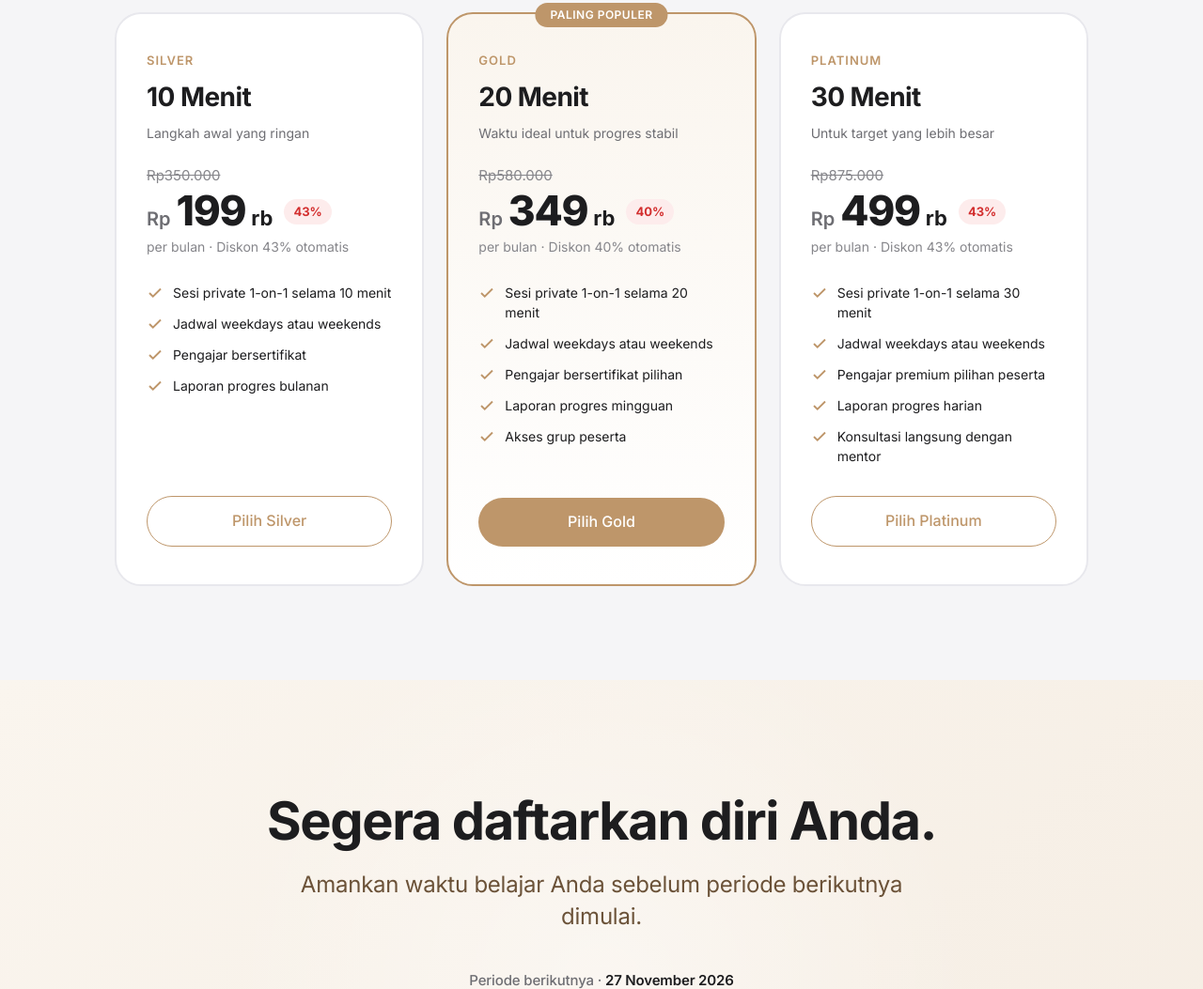
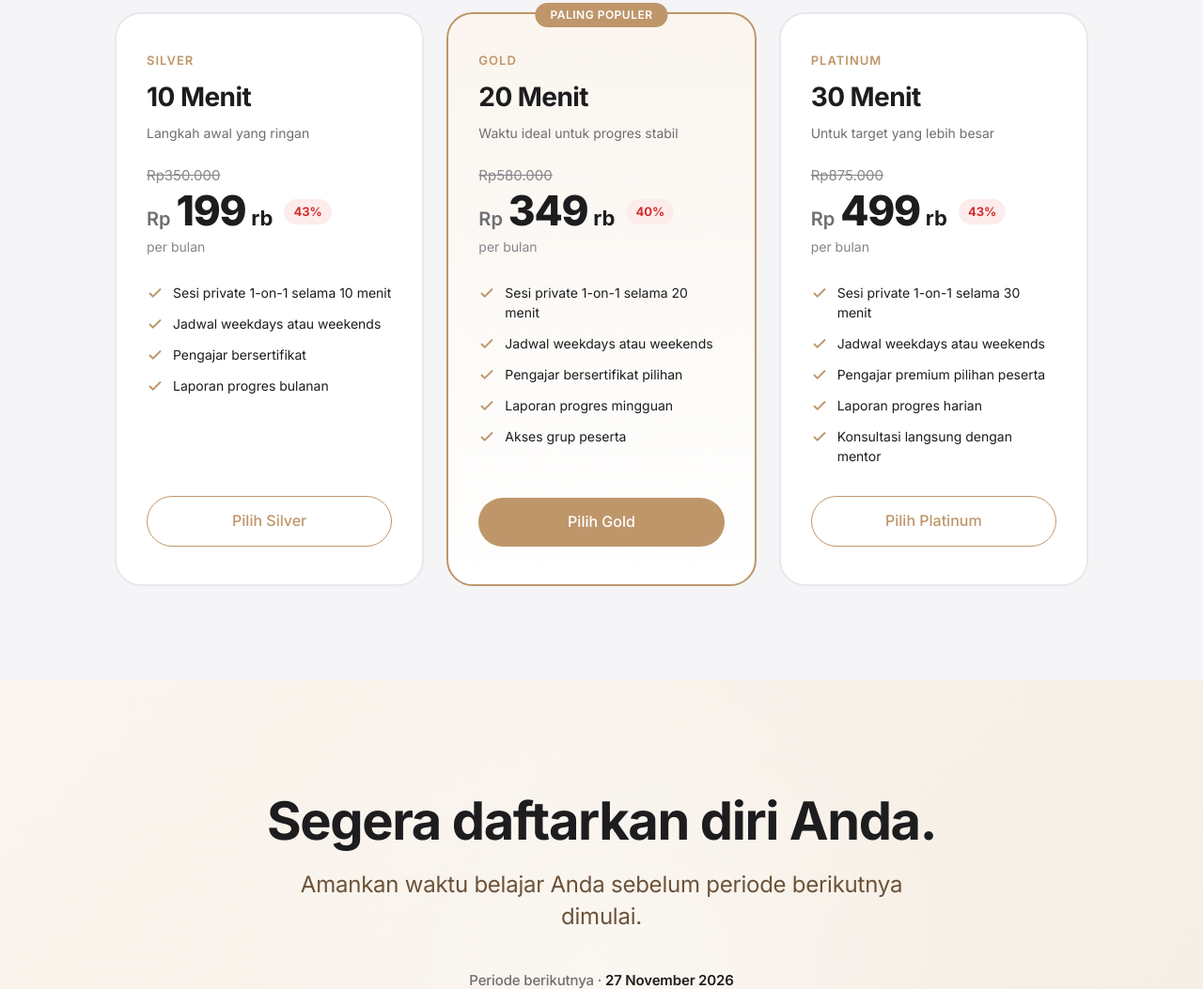
Before and after one commit to abdulazieznashir-jpg/mto-website, a plain HTML site: page index.html in a window 1280 px wide. Shown: the part 7098-8151 px from the top of the page at 94% size. Drawn offline with Linux system fonts and the light colour scheme.

Commit message:
Hapus teks 'Diskon otomatis' dari kartu paket
Co-Authored-By: Claude Haiku 5.5 <noreply@anthropic.com>
Claude-Session: https://claude.ai/code/session_01PD82fCdAuXUsvc7aCoYLm4

```diff
--- a/index.html
+++ b/index.html
@@ -764,7 +764,7 @@
           <span class="pricing-amount">199</span><span class="rb">rb</span>
           <span class="harga-pct">43%</span>
         </div>
-        <div class="pricing-period">per bulan · Diskon 43% otomatis</div>
+        <div class="pricing-period">per bulan</div>
         <ul class="pricing-features">
           <li><svg viewBox="0 0 24 24" fill="none" stroke="currentColor" stroke-width="2.5"><path d="M20 6L9 17l-5-5"/></svg>Sesi private 1-on-1 selama 10 menit</li>
           <li><svg viewBox="0 0 24 24" fill="none" stroke="currentColor" stroke-width="2.5"><path d="M20 6L9 17l-5-5"/></svg>Jadwal weekdays atau weekends</li>
@@ -785,7 +785,7 @@
           <span class="pricing-amount">349</span><span class="rb">rb</span>
           <span class="harga-pct">40%</span>
         </div>
-        <div class="pricing-period">per bulan · Diskon 40% otomatis</div>
+        <div class="pricing-period">per bulan</div>
         <ul class="pricing-features">
           <li><svg viewBox="0 0 24 24" fill="none" stroke="currentColor" stroke-width="2.5"><path d="M20 6L9 17l-5-5"/></svg>Sesi private 1-on-1 selama 20 menit</li>
           <li><svg viewBox="0 0 24 24" fill="none" stroke="currentColor" stroke-width="2.5"><path d="M20 6L9 17l-5-5"/></svg>Jadwal weekdays atau weekends</li>
@@ -806,7 +806,7 @@
           <span class="pricing-amount">499</span><span class="rb">rb</span>
           <span class="harga-pct">43%</span>
         </div>
-        <div class="pricing-period">per bulan · Diskon 43% otomatis</div>
+        <div class="pricing-period">per bulan</div>
         <ul class="pricing-features">
           <li><svg viewBox="0 0 24 24" fill="none" stroke="currentColor" stroke-width="2.5"><path d="M20 6L9 17l-5-5"/></svg>Sesi private 1-on-1 selama 30 menit</li>
           <li><svg viewBox="0 0 24 24" fill="none" stroke="currentColor" stroke-width="2.5"><path d="M20 6L9 17l-5-5"/></svg>Jadwal weekdays atau weekends</li>
```
